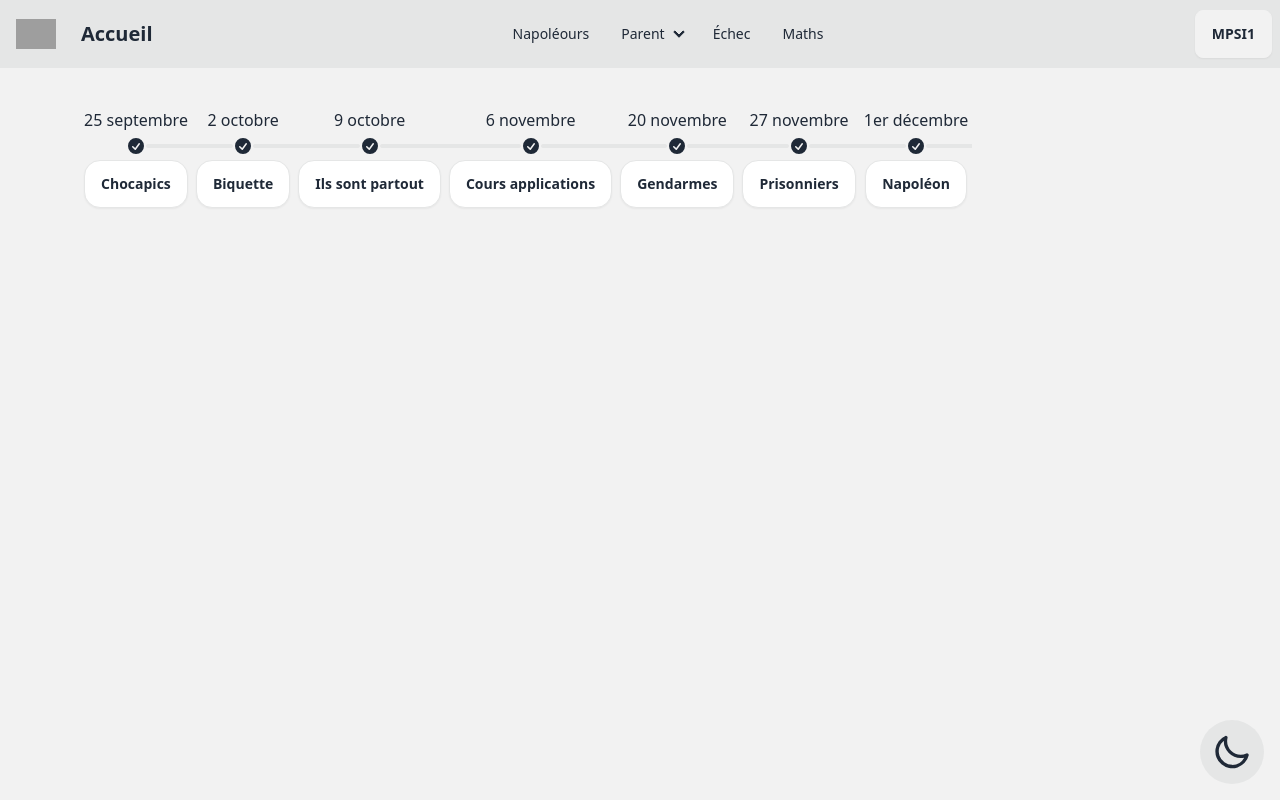
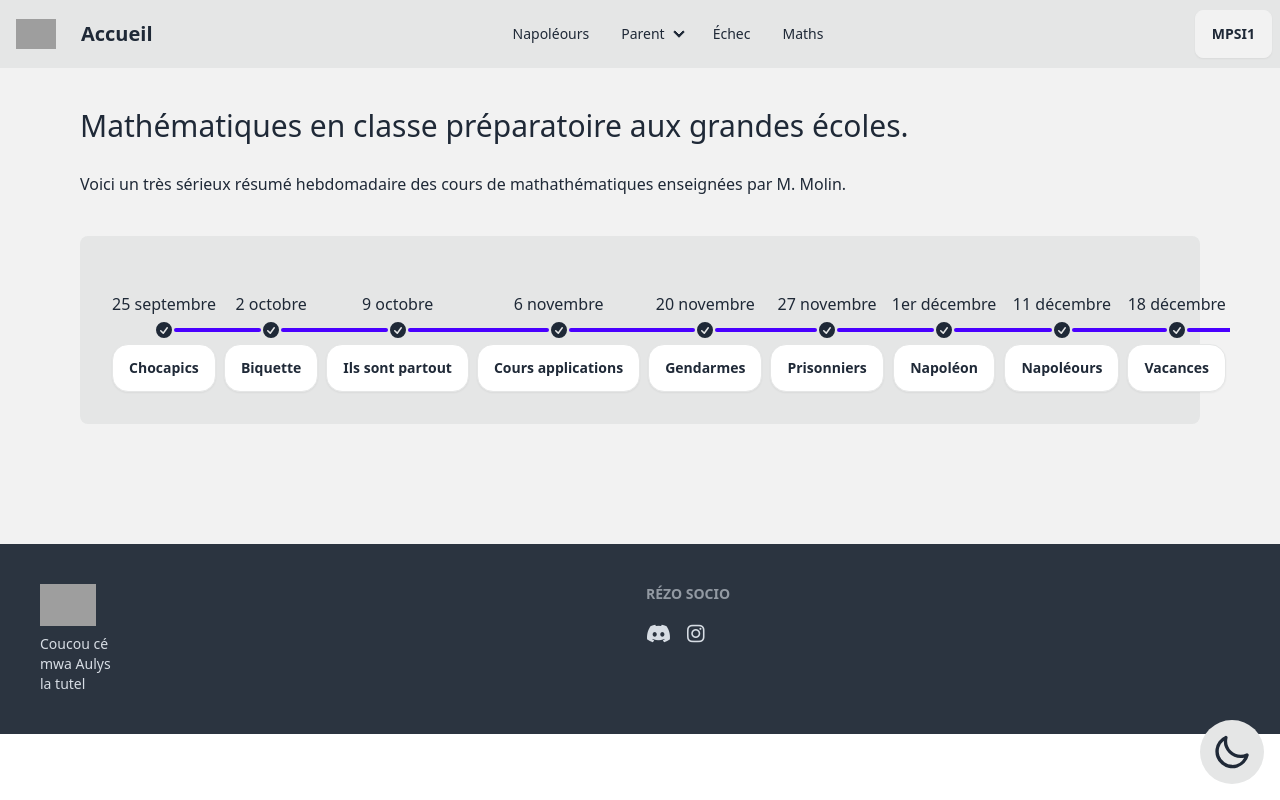
Before and after one commit to AulysV/MPSI1, a SvelteKit app in the folder MPSI1/: page /maths in a window 1280 px wide. Shown: the top 800 px of the page. Built offline with nearby package versions, Linux system fonts and the light colour scheme; grey boxes are pictures that could not be loaded.

Commit message:
Add semaines

```diff
--- a/MPSI1/src/routes/maths/+page.svelte
+++ b/MPSI1/src/routes/maths/+page.svelte
@@ -20,8 +20,19 @@
   });
 </script>
 
-<div class="h-svh bg-base-200 p-20">
-  <ul class="timeline timeline-vertical lg:timeline-horizontal">
+<div
+  class="h-full px-10 bg-base-200 py-20 flex flex-col items-center lg:items-start lg:px-20"
+>
+  <h1 class="text-3xl py-7">
+    Mathématiques en classe préparatoire aux grandes écoles.
+  </h1>
+  <p>
+    Voici un très sérieux résumé hebdomadaire des cours de mathathématiques
+    enseignées par M. Molin.
+  </p>
+  <ul
+    class="timeline timeline-vertical lg:timeline-horizontal bg-base-300 p-7 rounded-lg my-10"
+  >
     <!-- 1 -->
     <li>
       <div class="timeline-start">25 septembre</div>
@@ -78,13 +89,13 @@
         </div>
       </dialog>
 
-      <hr />
+      <hr class="bg-primary" />
     </li>
 
     <!-- 2 -->
 
     <li>
-      <hr />
+      <hr class="bg-primary" />
       <div class="timeline-start">2 octobre</div>
       <div class="timeline-middle">
         <svg
@@ -139,13 +150,13 @@
         </div>
       </dialog>
 
-      <hr />
+      <hr class="bg-primary" />
     </li>
 
     <!-- 3 -->
 
     <li>
-      <hr />
+      <hr class="bg-primary" />
       <div class="timeline-start">9 octobre</div>
       <div class="timeline-middle">
         <svg
@@ -187,13 +198,13 @@
         </div>
       </dialog>
 
-      <hr />
+      <hr class="bg-primary" />
     </li>
 
     <!-- 4 -->
 
     <li>
-      <hr />
+      <hr class="bg-primary" />
       <div class="timeline-start">6 novembre</div>
       <div class="timeline-middle">
         <svg
@@ -232,13 +243,13 @@
         </div>
       </dialog>
 
-      <hr />
+      <hr class="bg-primary" />
     </li>
 
     <!-- 5 -->
 
     <li>
-      <hr />
+      <hr class="bg-primary" />
       <div class="timeline-start">20 novembre</div>
       <div class="timeline-middle">
         <svg
@@ -287,13 +298,13 @@
         </div>
       </dialog>
 
-      <hr />
+      <hr class="bg-primary" />
     </li>
 
     <!-- 6 -->
 
     <li>
-      <hr />
+      <hr class="bg-primary" />
       <div class="timeline-start">27 novembre</div>
       <div class="timeline-middle">
         <svg
@@ -339,13 +350,13 @@
         </div>
       </dialog>
 
-      <hr />
+      <hr class="bg-primary" />
     </li>
 
     <!-- 7 -->
 
     <li>
-      <hr />
+      <hr class="bg-primary" />
       <div class="timeline-start">1er décembre</div>
       <div class="timeline-middle">
         <svg
@@ -383,7 +394,107 @@
         </div>
       </dialog>
 
-      <hr />
+      <hr class="bg-primary" />
+    </li>
+
+    <!-- 8 -->
+
+    <li>
+      <hr class="bg-primary" />
+      <div class="timeline-start">11 décembre</div>
+      <div class="timeline-middle">
+        <svg
+          xmlns="http://www.w3.org/2000/svg"
+          viewBox="0 0 20 20"
+          fill="currentColor"
+          class="w-5 h-5"
+          ><path
+            fill-rule="evenodd"
+            d="M10 18a8 8 0 100-16 8 8 0 000 16zm3.857-9.809a.75.75 0 00-1.214-.882l-3.483 4.79-1.88-1.88a.75.75 0 10-1.06 1.061l2.5 2.5a.75.75 0 001.137-.089l4-5.5z"
+            clip-rule="evenodd"
+          /></svg
+        >
+      </div>
+      <div
+        class="timeline-end btn timeline-box"
+        onclick="my_modal_napo.showModal()"
+      >
+        Napoléours
+      </div>
+      <dialog id="my_modal_napo" class="modal modal-bottom sm:modal-middle">
+        <div class="modal-box">
+          <h3 class="font-bold text-lg">Napoléours</h3>
+          <p class="py-4">
+            Le divin avènement de Napoléours 1er, notre Empereur à tous.
+          </p>
+          <img
+            src="https://cdn.discordapp.com/attachments/971357234980327424/1189561209654083604/Sans_titre.jpg?ex=659e9c35&is=658c2735&hm=4637e16d0a1a308d93ebf430e8bd209c4097fc2bd31df49073cebd830791bb81&"
+            alt="Napléours"
+            class="max-h-32 w-auto mx-auto rounded-md lg:max-h-48 mb-4"
+          />
+
+          <h3 class="font-bold text-lg">Suite stationnaire</h3>
+          <p class="py-3">L'image se suffit à elle-même.</p>
+          <img
+            src="https://media.discordapp.net/attachments/971357234980327424/1190043414281076818/image.png?ex=65a05d4b&is=658de84b&hm=a201d254538a20850204e5d13f147fd5f115ae5e7ed592913ca2ca5c69e2796e&=&format=webp&quality=lossless"
+            alt=""
+            class="max-h-32 w-auto mx-auto rounded-md lg:max-h-48"
+          />
+
+          <div class="modal-action">
+            <form method="dialog">
+              <!-- if there is a button in form, it will close the modal -->
+              <button class="btn">Fermer</button>
+            </form>
+          </div>
+        </div>
+      </dialog>
+
+      <hr class="bg-primary" />
+    </li>
+
+    <!-- 9 -->
+
+    <li>
+      <hr class="bg-primary" />
+      <div class="timeline-start">18 décembre</div>
+      <div class="timeline-middle">
+        <svg
+          xmlns="http://www.w3.org/2000/svg"
+          viewBox="0 0 20 20"
+          fill="currentColor"
+          class="w-5 h-5"
+          ><path
+            fill-rule="evenodd"
+            d="M10 18a8 8 0 100-16 8 8 0 000 16zm3.857-9.809a.75.75 0 00-1.214-.882l-3.483 4.79-1.88-1.88a.75.75 0 10-1.06 1.061l2.5 2.5a.75.75 0 001.137-.089l4-5.5z"
+            clip-rule="evenodd"
+          /></svg
+        >
+      </div>
+      <div
+        class="timeline-end btn timeline-box"
+        onclick="my_modal_cit.showModal()"
+      >
+        Vacances
+      </div>
+      <dialog id="my_modal_cit" class="modal modal-bottom sm:modal-middle">
+        <div class="modal-box">
+          <h3 class="font-bold text-lg">Citation de la semaine</h3>
+          <p class="py-4">
+            « Une promo de perdue, 10 de retrouvées, c'est ce que l'on se dit
+            entre profs de prépa. »
+          </p>
+
+          <div class="modal-action">
+            <form method="dialog">
+              <!-- if there is a button in form, it will close the modal -->
+              <button class="btn">Fermer</button>
+            </form>
+          </div>
+        </div>
+      </dialog>
+
+      <hr class="bg-primary" />
     </li>
   </ul>
 </div>
```
